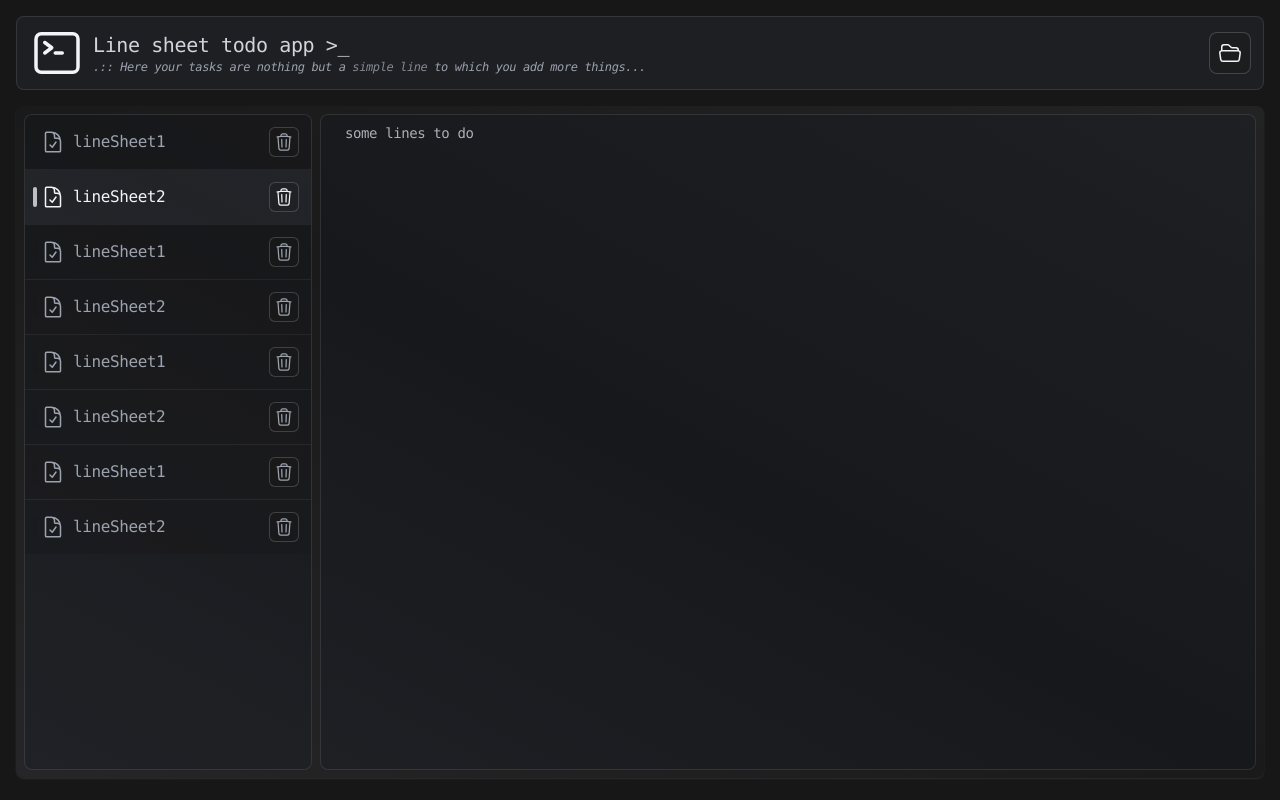
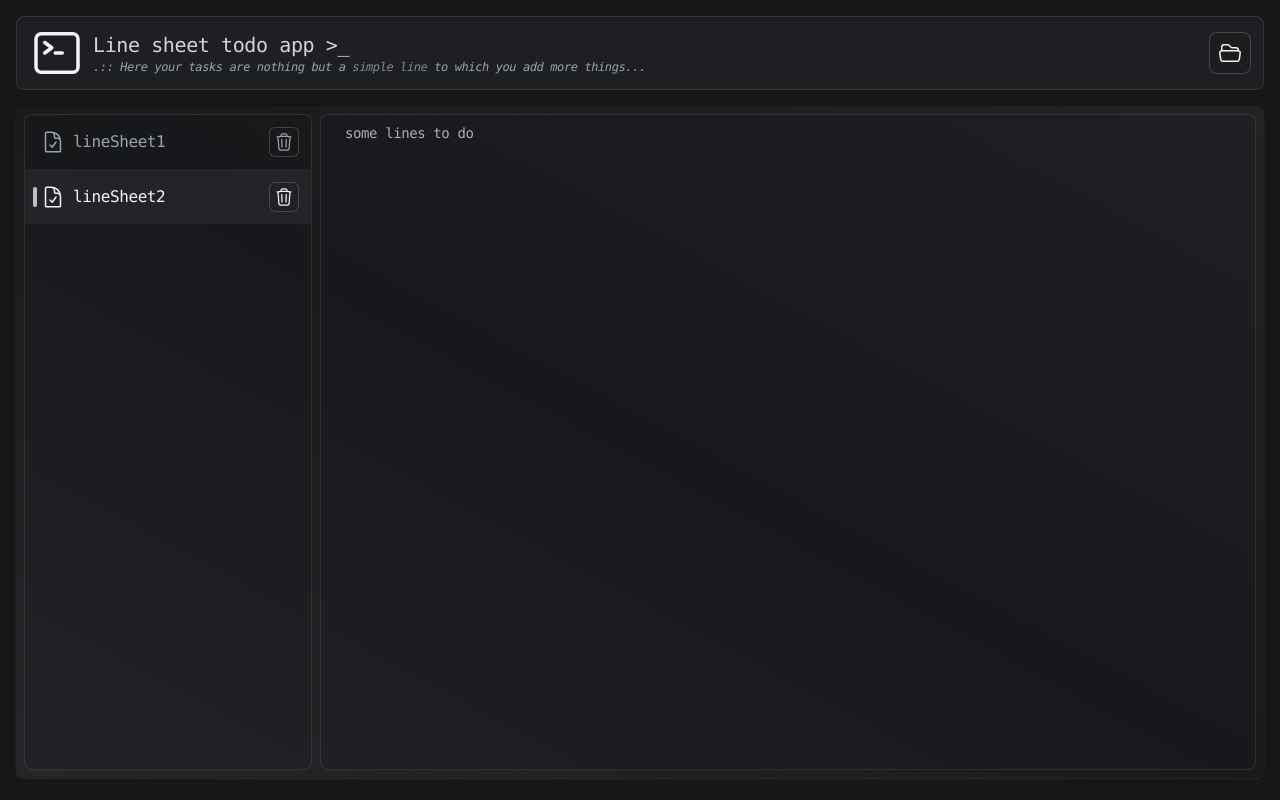
Before and after one commit to AmirMahdyJebreily/Line-sheet-ToDo-App, a Vue app in the folder line-sheet-todo-app/: page /1 in a window 1280 px wide. Built offline with nearby package versions, Linux system fonts and the light colour scheme.

Commit message:
Remove test tabs

```diff
--- a/line-sheet-todo-app/src/components/App/Home/Tabs.vue
+++ b/line-sheet-todo-app/src/components/App/Home/Tabs.vue
@@ -21,8 +21,5 @@ const data = JSON.parse(localStorage.getItem(storageKey));
     <div class="flex flex-col items-stretch justify-start scroll-py-4 h-full overflow-y-auto scroll-bar w-72 bg-gray-900/20 divide-y divide-white/5 border border-white/10 rounded-lg"
         @click="forceRerender()">
         <Tab v-for="lineSheet in data.lineSheets" :tabId="lineSheet.id" :title="lineSheet.name" :key="componentKey" />
-        <Tab v-for="lineSheet in data.lineSheets" :tabId="(lineSheet.id+2)" :title="lineSheet.name" :key="componentKey" />
-        <Tab v-for="lineSheet in data.lineSheets" :tabId="(lineSheet.id+3)" :title="lineSheet.name" :key="componentKey" />
-        <Tab v-for="lineSheet in data.lineSheets" :tabId="(lineSheet.id+4)" :title="lineSheet.name" :key="componentKey" />
     </div>
 </template>
```
